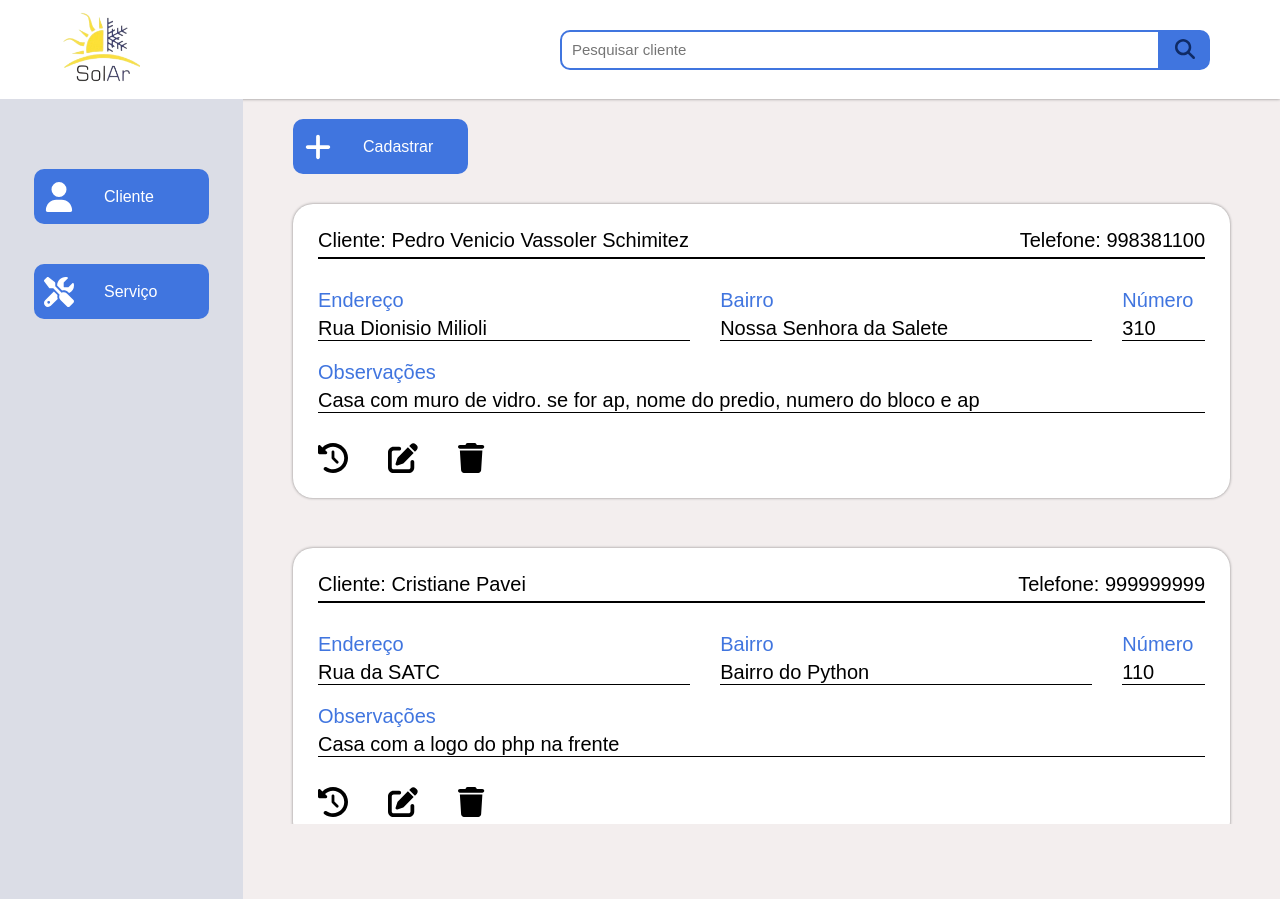
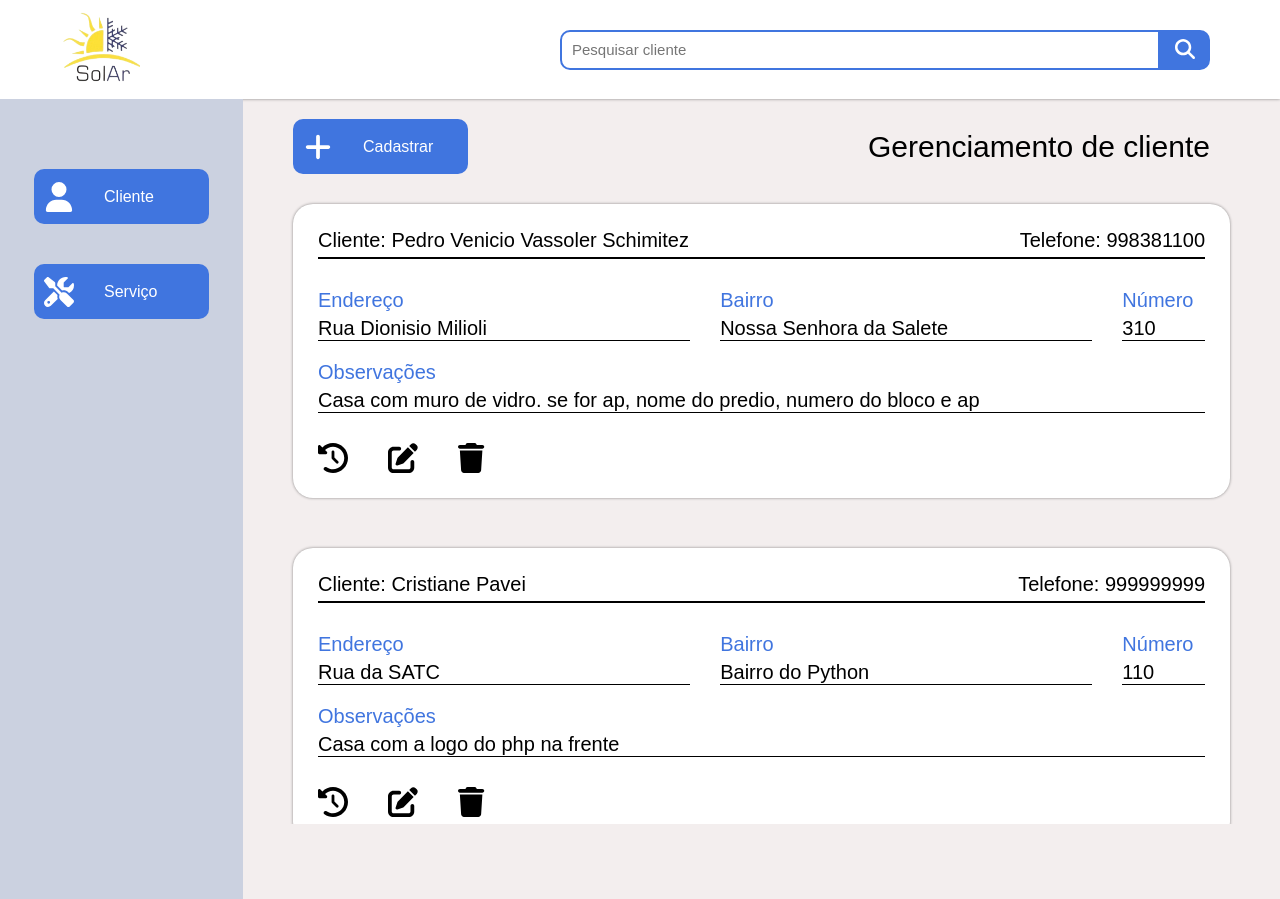
Before and after one commit to PedroVenicio/SolArManagement, a React (Vite) app in the folder front-end/: page / in a window 1280 px wide. Built offline with nearby package versions, Linux system fonts and the light colour scheme.

Commit message:
estilização 2

```diff
--- a/front-end/src/components/Content.jsx
+++ b/front-end/src/components/Content.jsx
@@ -31,8 +31,9 @@ const Content = () => {
   return (
     <ModalProvider>
       <div className='screen'>
-        <div className='screen__button'>
+        <div className='screen__header'>
           <Button type='Cadastrar' />
+          <p>Gerenciamento de {status}</p>
         </div>
         {statusContent()}
         <Modals data={data}/>
--- a/front-end/src/components/Edit.jsx
+++ b/front-end/src/components/Edit.jsx
@@ -1,4 +1,4 @@
-import React, { useContext } from 'react'
+import React, { useState, useContext } from 'react'
 import { FontAwesomeIcon } from '@fortawesome/react-fontawesome';
 import { faCheck, faX } from '@fortawesome/free-solid-svg-icons';
 import { ModalContext } from '../contexts/ModalContext';
@@ -7,18 +7,29 @@ const Edit = ({ data }) => {
 
   const { modals, setModals } = useContext(ModalContext)
 
+  const [name, setName] = useState(data.name)
+  const [phone, setPhone] = useState(data.phone)
+  const [street, setStreet] = useState(data.street)
+  const [neighborhood, setNeighborhood] = useState(data.neighborhood)
+  const [number, setNumber] = useState(data.number)
+  const [observations, setObservations] = useState(data.observations)
+
   return (
     <div className='edit'>
       <div>
         <p>EDITANDO</p>
       </div>
-      <div>
-        <input type='text' placeholder='Nome' value={data.name}/>
-        <input type='text' placeholder='Telefone' value={data.phone}/>
-        <input type='text' placeholder='Rua' value={data.street}/>
-        <input type='text' placeholder='Bairro' value={data.neighborhood}/>
-        <input type='text' placeholder='Numero' value={data.number}/>
-        <input type='text' placeholder='Observações' value={data.observations}/>
+      <div className='edit__content'>
+        <div className='edit__firstRow'>
+          <input type='text' placeholder='Nome' value={name} onChange={event => setName(event.target.value)} style={{ width: "70%", }} />
+          <input type='text' placeholder='Telefone' value={phone} onChange={event => setPhone(event.target.value)} style={{ width: "30%", }} />
+        </div>
+        <div className='edit__secondRow'>
+          <input type='text' placeholder='Rua' value={street} onChange={event => setStreet(event.target.value)} style={{ width: "45%", }} />
+          <input type='text' placeholder='Bairro' value={neighborhood} onChange={event => setNeighborhood(event.target.value)} style={{ width: "45%", }} />
+          <input type='text' placeholder='Numero' value={number} onChange={event => setNumber(event.target.value)} style={{ width: "10%", }} />
+        </div>
+        <input type='text' placeholder='Observações' value={observations} onChange={event => setObservations(event.target.value)} />
       </div>
       <div className='modal__buttons'>
         <div className='modal__confirm'>
--- a/front-end/src/index.css
+++ b/front-end/src/index.css
@@ -1,6 +1,6 @@
 :root {
   --dark-blue: #05012e;
-  --light-gray: #dbdde6;
+  --light-gray: #cbd1e0;
   --light-blue: #4075df;
   --blue: #0f2b66;
   --light-yellow: #f3eeee;
@@ -70,7 +70,7 @@ body {
 }
 
 .header__search--buttonIcon {
-  color: var(--blue);
+  color: white;
   height: 20px;
   margin-top: 7px;
 }
@@ -124,8 +124,16 @@ body {
   overflow: auto;
 }
 
-.screen__button {
+.screen__header {
   padding: 20px 0px 0px 50px;
+  display: flex;
+  align-items: center;
+}
+
+.screen__header p {
+  color: black;
+  font-size: 30px;
+  margin-left: 400px;
 }
 
 .screen__card {
@@ -282,7 +290,7 @@ body {
   margin-top: calc(100vh - 36%);
   margin-left: 500px;
   width: 1000px;
-  height: 500px;
+  height: 450px;
   text-align: center;
   padding-top: 50px;
   display: flex;
@@ -294,3 +302,31 @@ body {
 .edit p {
   font-size: 30px;
 }
+
+.edit input {
+  padding: 10px;
+  font-size: 15px;
+  border: solid;
+  border-width: 2px;
+  border-color: var(--light-blue);
+  border-radius: 10px;
+}
+
+.edit__content {
+  margin: 0px 20px 0px 20px;
+  display: flex;
+  flex-direction: column;
+  row-gap: 20px;
+}
+
+.edit__firstRow {
+  display: flex;
+  justify-content: center;
+  column-gap: 10px;
+}
+
+.edit__secondRow {
+  display: flex;
+  justify-content: center;
+  column-gap: 10px;
+}
```
